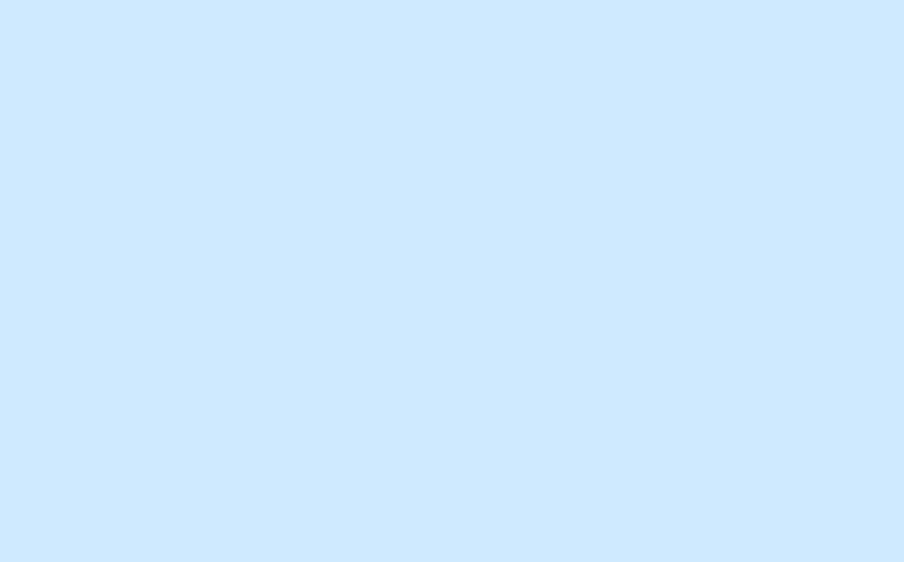
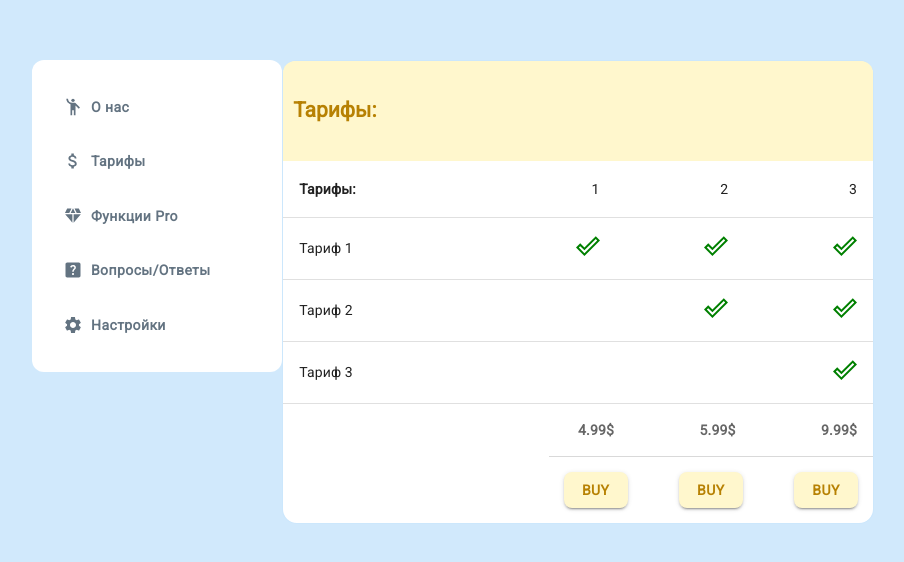
Before and after one commit to ZhukNikita/feedbacks, a React (Create React App) app: page /Subscription in a window 1280 px wide. Before the commit this address had no page. Shown: the part 108-670 px from the top of the page, without its empty margins (187-1091 px from the left). Built offline with nearby package versions, Linux system fonts and the light colour scheme.

Commit message:
new commit

```diff
--- a/src/App.css
+++ b/src/App.css
@@ -6,6 +6,7 @@
 }
 .App{
   min-height: 100vh;
+  width: 100%;
   display: flex;
   justify-content: center;
   align-items: center ;
--- a/src/App.js
+++ b/src/App.js
@@ -8,6 +8,7 @@ import AdminRegister from "./components/AdminRegister";
 import RestaurantRegister from "./components/RestaurantRegister";
 import AdminPanel from "./components/AdminPanel";
 import QrCodePage from "./components/QrCodePage";
+import SubscriptionPage from "./components/SubscriptionPage";
 
 function App() {
     const [rating , setRating] = useState(null)
@@ -37,6 +38,9 @@ function App() {
                 <Route path="/QrPage" element={
                     <QrCodePage text ={QrSrc}/>}>
                 </Route>
+                <Route path="/Subscription" element={
+                    <SubscriptionPage/>}>
+                </Route>
             </Routes>
         </BrowserRouter>
     </div>
--- /dev/null
+++ b/src/CssModules/SubscriptionPage.module.css
@@ -0,0 +1,64 @@
+.Page{
+    display: flex;
+}
+.body{
+    color: black;
+    font-size: 0.875rem;
+    font-weight: 400;
+    line-height: 1.334em;
+    font-family: Roboto, sans-serif;
+    background-color: rgb(255, 255, 255);
+    border-radius: 15px;
+    border: 1px solid rgba(144, 202, 249, 0.46);
+    min-height: 400px;
+    min-width: 500px;
+    width: 100%;
+}
+.SubsTable{
+    display: flex;
+    justify-content: start;
+    align-items: center;
+    border-top-left-radius: 12px;
+    border-top-right-radius: 12px;
+    width: 100%;
+    height: 100px;
+    color: rgb(183, 129, 3);
+    background-color: rgb(255, 247, 205);
+}
+.SubsTable h2{
+    margin-left: 10px;
+}
+.prices{
+    float: right;
+    width: 50%;
+    display: flex;
+    justify-content: space-between;
+    align-items: center;
+}
+.SubsButtons{
+    width: 55%;
+    justify-content: space-between;
+    float: right;
+    display: flex;
+    align-items: center;
+}
+.body hr{
+    float: right;
+    width: 55%;
+    border: none;
+    border-bottom: 1px solid rgb(217, 217, 217);
+}
+.NavBar{
+    height: 100%;
+    padding: 20px;
+    flex-direction: column;
+    display: flex;
+    justify-content: space-between;
+    align-items: center;
+    width: 300px;
+    background-color: white;
+    border-radius: 12px;
+}
+.NavBar button{
+    margin: 10px;
+}
--- /dev/null
+++ b/src/components/SubsBuyButton.js
@@ -0,0 +1,20 @@
+import {Button} from "@mui/material";
+import React from "react";
+export const SubsBuyButton = ({onClick}) =>{
+    return(
+        <Button
+        sx={() => ({
+            margin: '15px',
+            borderRadius: '8px',
+            color: 'rgb(183, 129, 3)',
+            backgroundColor: 'rgb(255, 247, 205)',
+            fontWeight: 'bold',
+            '&:hover': {
+                background: `rgb(206, 190, 107)`,
+            },
+            })}
+            variant="contained"
+            onClick={onClick}
+        >Buy
+        </Button>)
+}
--- /dev/null
+++ b/src/components/SubsTable.js
@@ -0,0 +1,59 @@
+import * as React from 'react';
+import Table from '@mui/material/Table';
+import TableBody from '@mui/material/TableBody';
+import TableCell from '@mui/material/TableCell';
+import TableContainer from '@mui/material/TableContainer';
+import TableHead from '@mui/material/TableHead';
+import TableRow from '@mui/material/TableRow';
+import Paper from '@mui/material/Paper';
+import CheckIcon from '@mui/icons-material/Check';
+import subs from '../CssModules/SubscriptionPage.module.css';
+import DoneOutlineIcon from '@mui/icons-material/DoneOutline';
+
+function createData(name, one, two, three) {
+    return { name, one, two, three };
+}
+const doneStyle = {color:'green'};
+
+const rows = [
+    createData('Тариф 1', <DoneOutlineIcon style={doneStyle}/>, <DoneOutlineIcon style={doneStyle}/>, <DoneOutlineIcon style={doneStyle}/>),
+    createData('Тариф 2', '', <DoneOutlineIcon style={doneStyle}/>, <DoneOutlineIcon style={doneStyle}/>),
+    createData('Тариф 3', '', '', <DoneOutlineIcon style={doneStyle}/>),
+];
+
+export default function SubsTable() {
+    return (
+        <TableContainer component={Paper} style={{border:'none' , boxShadow:'none'}}>
+            <Table sx={{ minWidth: '50%' , boxShadow:'none' }} aria-label="caption table">
+                <caption>
+                    <div className={subs.prices}>
+                        <h4>4.99$</h4>
+                        <h4>5.99$</h4>
+                        <h4>9.99$</h4>
+                    </div>
+
+                </caption>
+                <TableHead>
+                    <TableRow>
+                        <TableCell><h4>Тарифы:</h4></TableCell>
+                        <TableCell align="right">1</TableCell>
+                        <TableCell align="right">2</TableCell>
+                        <TableCell align="right">3</TableCell>
+                    </TableRow>
+                </TableHead>
+                <TableBody>
+                    {rows.map((row) => (
+                        <TableRow key={row.name}>
+                            <TableCell component="th" scope="row">
+                                {row.name}
+                            </TableCell>
+                            <TableCell align="right">{row.one}</TableCell>
+                            <TableCell align="right">{row.two}</TableCell>
+                            <TableCell align="right">{row.three}</TableCell>
+                        </TableRow>
+                    ))}
+                </TableBody>
+            </Table>
+        </TableContainer>
+    );
+}
--- /dev/null
+++ b/src/components/SubscriptionPage.js
@@ -0,0 +1,124 @@
+import subs from '../CssModules/SubscriptionPage.module.css';
+import SubsTable from "./SubsTable";
+import React from "react";
+import {SubsBuyButton} from "./SubsBuyButton";
+import {Button} from "@mui/material";
+import EmojiPeopleIcon from '@mui/icons-material/EmojiPeople';
+import AttachMoneyIcon from '@mui/icons-material/AttachMoney';
+import DiamondIcon from '@mui/icons-material/Diamond';
+import HelpCenterIcon from '@mui/icons-material/HelpCenter';
+import SettingsIcon from '@mui/icons-material/Settings';
+
+export default function SubscriptionPage() {
+    return (
+        <div className={subs.Page}>
+            <div className={subs.NavBar}>
+                <Button
+                    startIcon={<EmojiPeopleIcon/>}
+                    sx={() => ({
+                        justifyContent: 'start',
+                        textTransform: 'none',
+                        color: 'rgb(99, 115, 129)',
+                        width: '100%',
+                        border: 'none',
+                        borderRadius: '6px',
+                        fontWeight: 'bold',
+                        '&:hover': {
+                            border: 'none',
+                            backgroundColor: `#ececec`,
+                        },
+                    })}
+                    variant="outlined">
+                    О нас
+                </Button>
+                <Button
+                    startIcon={<AttachMoneyIcon/>}
+                    sx={() => ({
+                        justifyContent: 'start',
+                        textTransform: 'none',
+                        color: 'rgb(99, 115, 129)',
+                        width: '100%',
+                        border: 'none',
+                        borderRadius: '6px',
+                        fontWeight: 'bold',
+                        '&:hover': {
+                            border: 'none',
+                            backgroundColor: `#ececec`,
+                        },
+                    })}
+                    variant="outlined">
+                    Тарифы
+                </Button>
+                <Button
+                    startIcon={<DiamondIcon/>}
+                    sx={() => ({
+                        justifyContent: 'start',
+                        textTransform: 'none',
+                        color: 'rgb(99, 115, 129)',
+                        width: '100%',
+                        border: 'none',
+                        borderRadius: '6px',
+                        fontWeight: 'bold',
+                        '&:hover': {
+                            border: 'none',
+                            backgroundColor: `#ececec`,
+                        },
+                    })}
+                    variant="outlined">
+                    Функции Pro
+                </Button>
+                <Button
+                    startIcon={<HelpCenterIcon/>}
+                    sx={() => ({
+                        justifyContent: 'start',
+                        textTransform: 'none',
+                        color: 'rgb(99, 115, 129)',
+                        width: '100%',
+                        border: 'none',
+                        borderRadius: '6px',
+                        fontWeight: 'bold',
+                        '&:hover': {
+                            border: 'none',
+                            backgroundColor: `#ececec`,
+                        },
+                    })}
+                    variant="outlined">
+                    Вопросы/Ответы
+                </Button>
+                <Button
+                    startIcon={<SettingsIcon/>}
+                    sx={() => ({
+                        justifyContent: 'start',
+                        textTransform: 'none',
+                        color: 'rgb(99, 115, 129)',
+                        width: '100%',
+                        border: 'none',
+                        borderRadius: '6px',
+                        fontWeight: 'bold',
+                        '&:hover': {
+                            border: 'none',
+                            backgroundColor: `#ececec`,
+                        },
+                    })}
+                    variant="outlined">
+                    Настройки
+                </Button>
+            </div>
+            <div className={subs.body}>
+                <div className={subs.SubsTable}>
+                    <h2>Тарифы:</h2>
+                </div>
+                <div>
+                    <SubsTable/>
+                </div>
+                <hr/>
+                <div className={subs.SubsButtons}>
+                    <SubsBuyButton onClick={() => console.log('buy 1')}/>
+                    <SubsBuyButton onClick={() => console.log('buy 2')}/>
+                    <SubsBuyButton onClick={() => console.log('buy 3')}/>
+                </div>
+
+            </div>
+        </div>
+    )
+}
```
